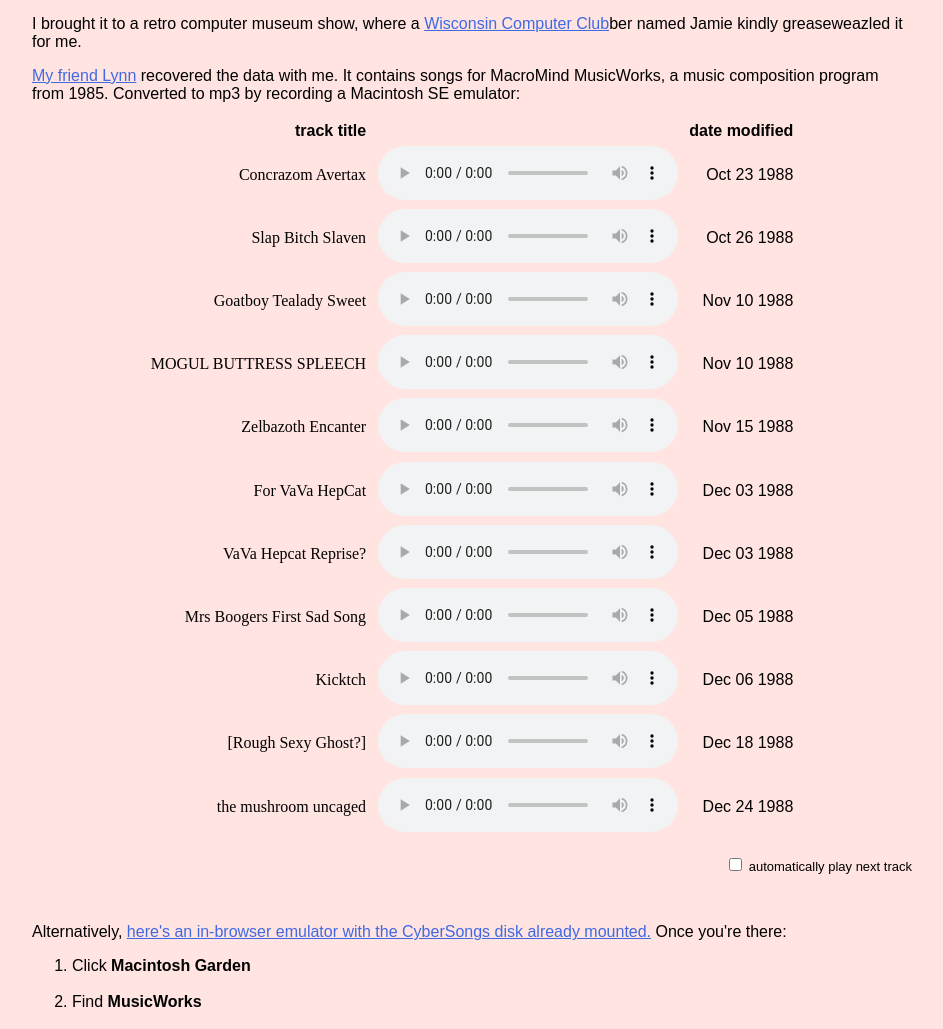
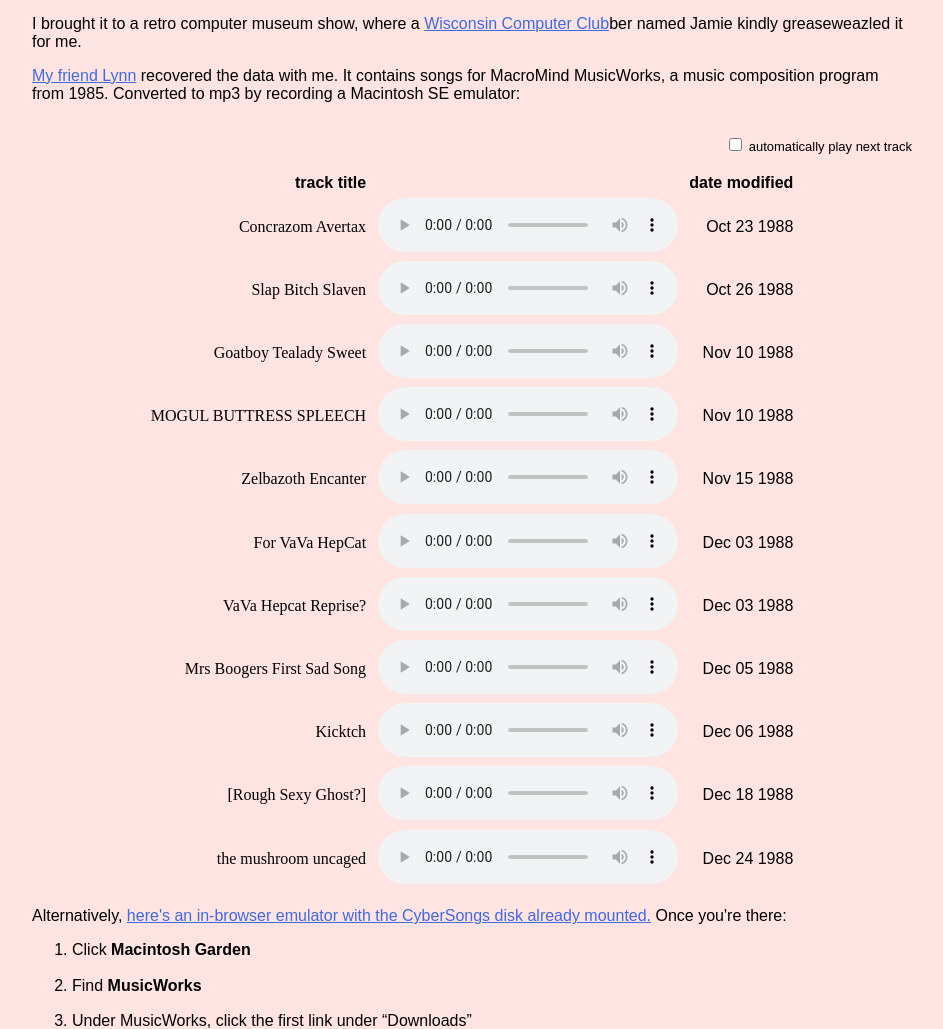
Before and after one commit to Roachbones/Roachbones.github.io, a Jekyll site: the page built from drafts/cybersongs.html, in a window 1280 px wide and 1400 px high. Shown: the part 371-1400 px from the top of the window, without its empty margins (168-1111 px from the left). Built offline with Jekyll 4.4.1, drawn with Linux system fonts in a browser that asks for light colours.

Commit message:
Elevate autoplay checkbox per Nata

```diff
--- a/drafts/cybersongs.html
+++ b/drafts/cybersongs.html
@@ -59,6 +59,8 @@ style: |
 <p>
 </details>
 -->
+
+<p style=text-align:right;margin-top:2em><label style=font-size:small><input id=playnext type=checkbox></input> automatically play next track</label>
 
 <table>
 <tr>
@@ -123,8 +125,6 @@ style: |
 </tr>
 </table>
 
-<p style=text-align:right;margin-bottom:3em><label style=font-size:small><input id=playnext type=checkbox></input> automatically play next track</label>
-
 <script>
 function ə(a) {
     if (playnext.checked) a.parentElement.parentElement.nextElementSibling.children[1].children[0].play()
```
